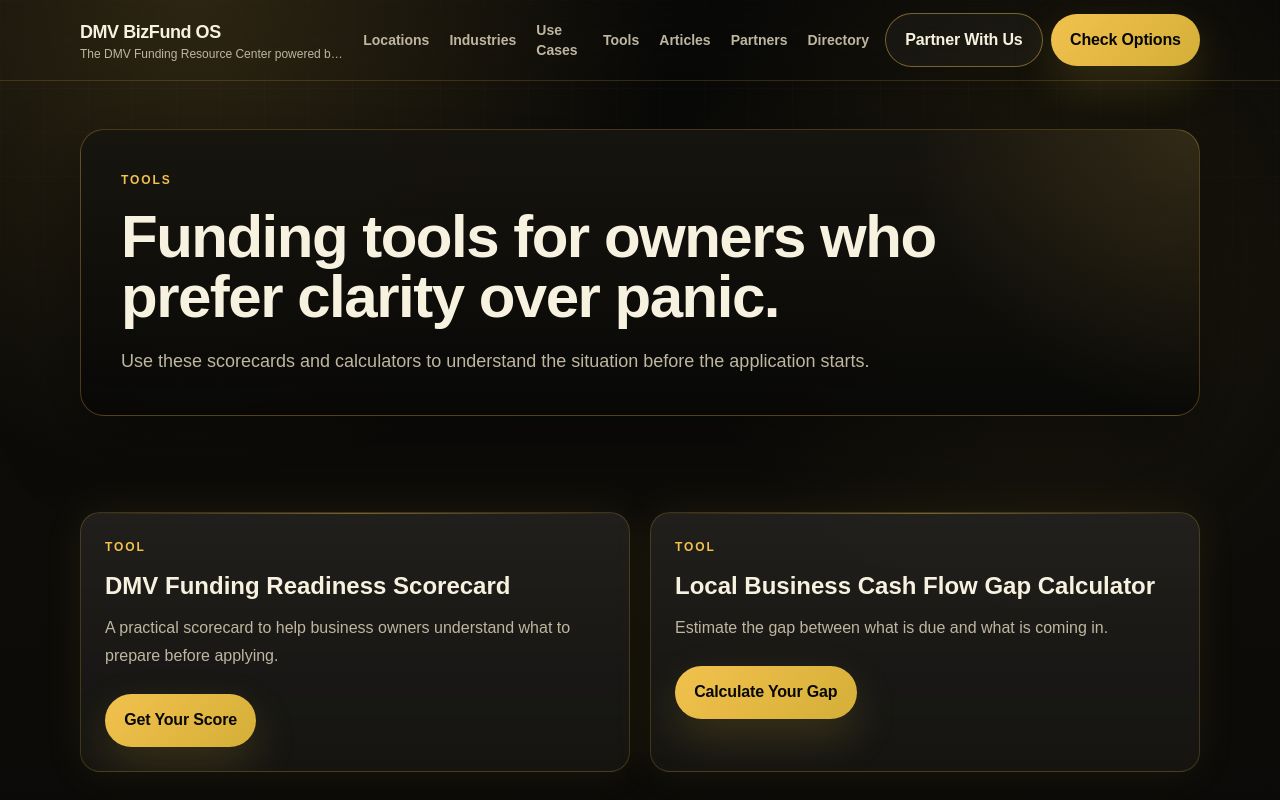
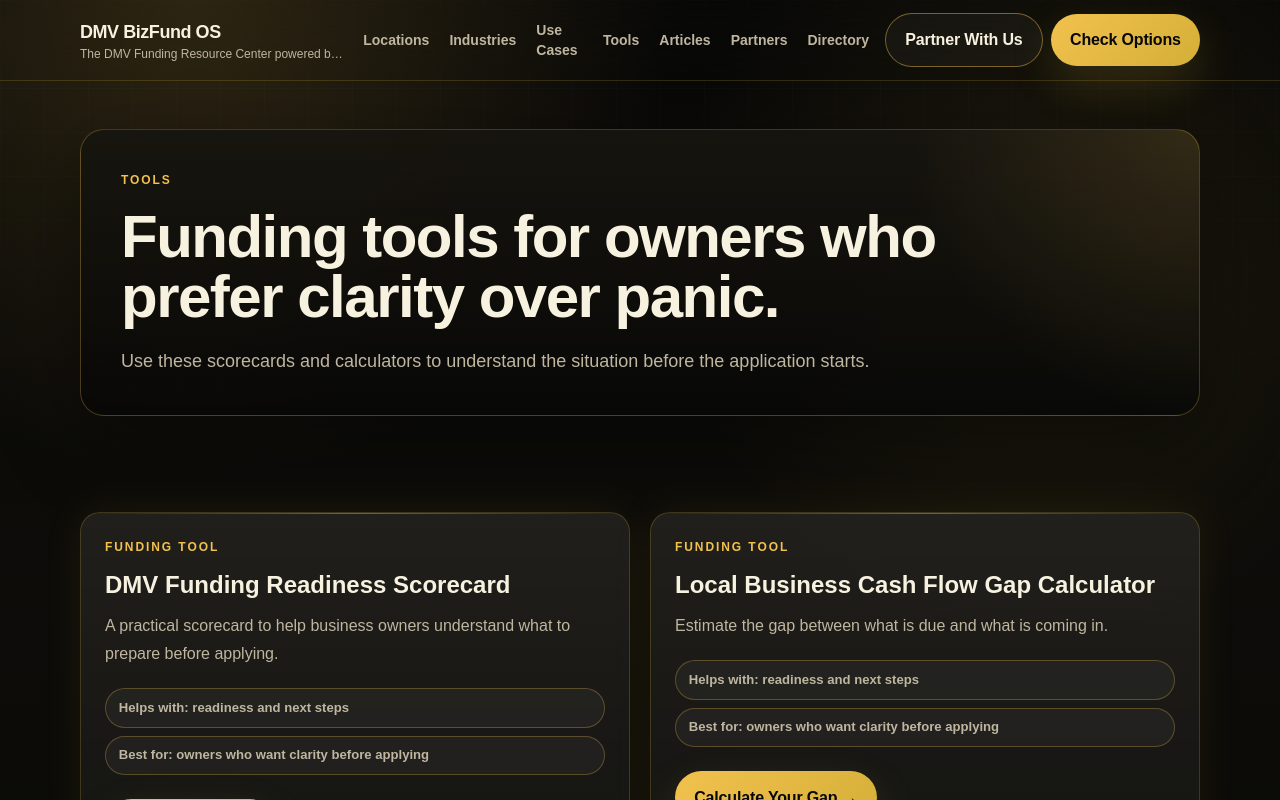
Before and after one commit to JFeimster/dmv-bizfund-os, a Next.js app: page /tools in a window 1280 px wide. Shown: the top 800 px of the page. Built offline with nearby package versions, Linux system fonts and the light colour scheme.

Commit message:
Improve ToolCard utility framing

```diff
--- a/components/ToolCard.tsx
+++ b/components/ToolCard.tsx
@@ -7,11 +7,15 @@ type Tool = {
 
 export default function ToolCard({ tool }: { tool: Tool }) {
   return (
-    <a className="card block p-6 hover:border-gold" href={`/tools/${tool.slug}`}>
-      <p className="kicker">Tool</p>
-      <h2 className="mt-3 text-2xl font-black">{tool.title}</h2>
+    <a className="card group block p-6 transition hover:-translate-y-0.5" href={`/tools/${tool.slug}`}>
+      <p className="kicker">Funding tool</p>
+      <h2 className="mt-3 text-2xl font-black leading-tight group-hover:text-amber">{tool.title}</h2>
       <p className="mt-3 text-muted">{tool.summary}</p>
-      <span className="btn btn-primary mt-6">{tool.ctaLabel}</span>
+      <div className="mt-5 grid gap-2 text-sm text-muted">
+        <span className="trust-pill">Helps with: readiness and next steps</span>
+        <span className="trust-pill">Best for: owners who want clarity before applying</span>
+      </div>
+      <span className="btn btn-primary mt-6">{tool.ctaLabel} →</span>
     </a>
   );
 }
```
